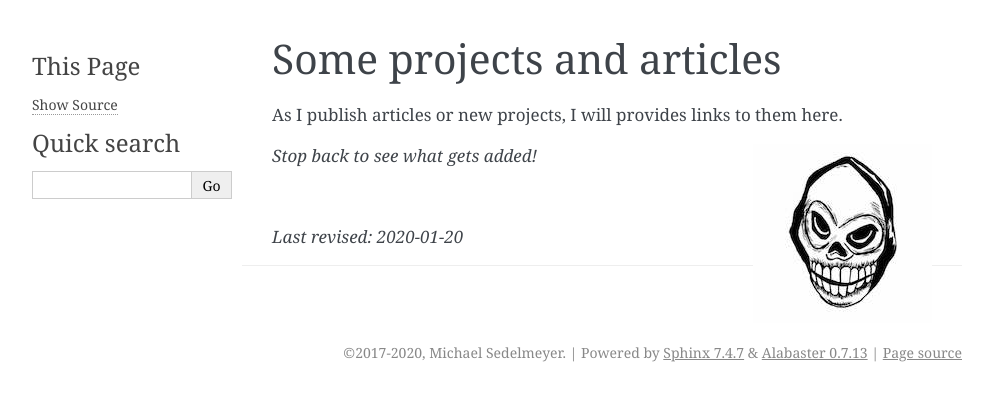
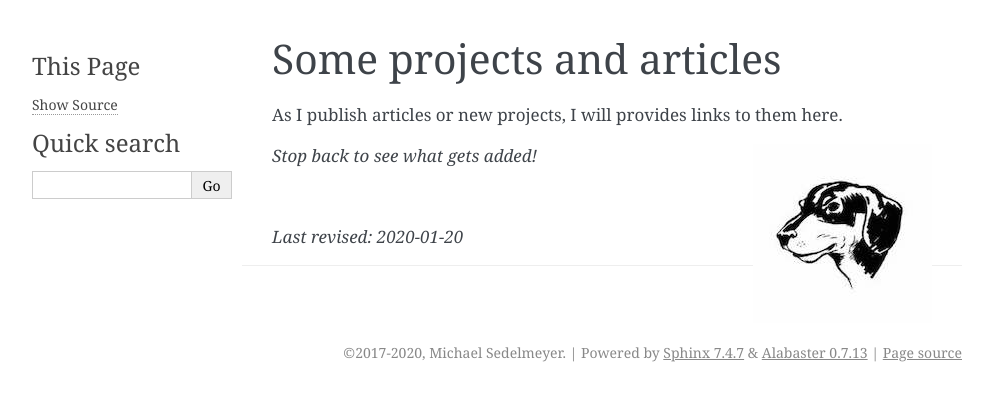
Before and after one commit to sedelmeyer/personal-website, a Sphinx documentation site: the page built from docs/articles.rst, in a window 1280 px wide. Shown: the top 401 px of the page, without its empty margins (148-1140 px from the left). Built offline with Sphinx 7.4.7, drawn with Linux system fonts in a browser that asks for light colours.

Commit message:
articles: change image embedded on page

```diff
--- a/docs/articles.rst
+++ b/docs/articles.rst
@@ -5,7 +5,7 @@ Some projects and articles
 
 As I publish articles or new projects, I will provides links to them here.
 
-.. image:: _static/skull_mask.jpg
+.. image:: _static/dachshund.jpg
     :align: right
 
 *Stop back to see what gets added!*
```
